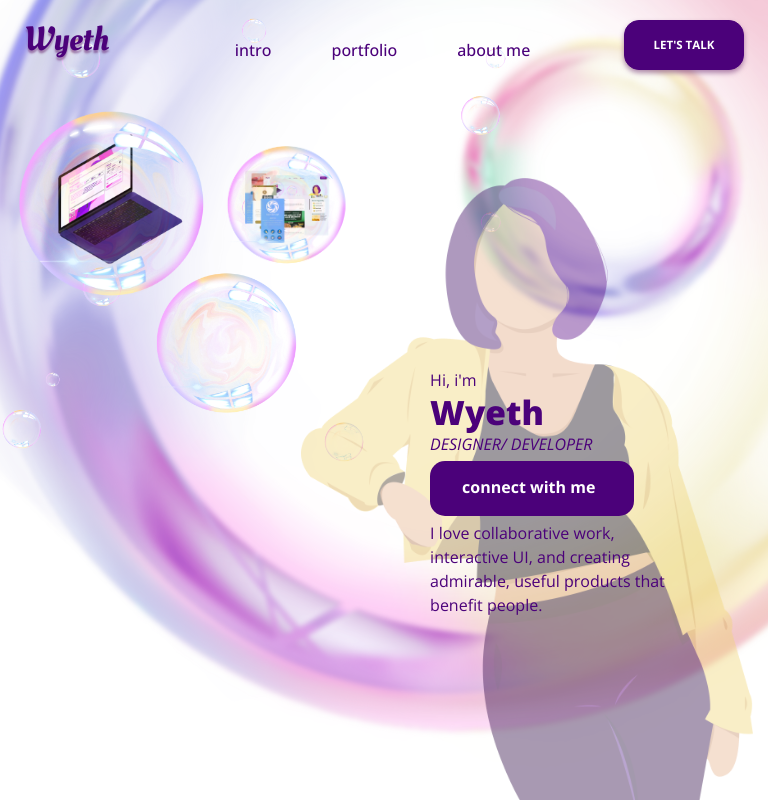
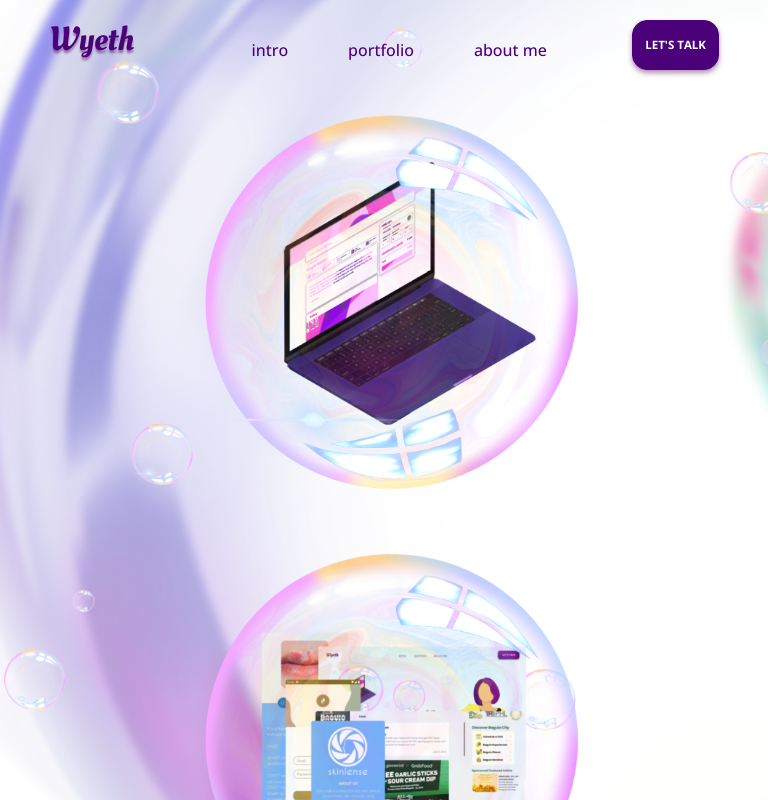
Before and after one commit to danawyeth/wyeth-balbin, a React (Create React App) app: page / in a window 768 px wide. Shown: the top 800 px of the page. Built offline with nearby package versions, Linux system fonts and the light colour scheme.

Commit message:
Almost fuly responsive. Donnu what to do for it to be 100% responsive but it's pretty good now imo. so TO DO NEXT TASK: To make header and intro functional lmao it took me too long l=to fix it because im just too perfectionist huhu

```diff
--- a/src/styles/app.scss
+++ b/src/styles/app.scss
@@ -6,8 +6,8 @@ $dark-primary: #4b017a;
 $dark-primary-lighten: rgba(101, 32, 106, 0.5);
 
 @mixin bubbleText {
-  width: 90%;
-  height: 30%;
+  max-width: 90%;
+  min-height: 30%;
   border-radius: 15px;
   font-size: clamp(0.7rem, 1.5vw, 4vh);
   position: absolute;
@@ -28,6 +28,12 @@ $dark-primary-lighten: rgba(101, 32, 106, 0.5);
       background-color: rgba($color: #fff, $alpha: 0.9);
       box-shadow: 0 0 0 0 inset, 0 10px 10px 4px rgba(101, 32, 106, 0.7);
       //box-shadow: 0 0 0 0 inset, 0 10px 20px 5px rgba($color: #fff, $alpha: .8);
+
+      @media (max-width: 960px) {
+          padding: 35px 12vw;
+          font-size: 3vw;
+          margin: 35% 0 0 7%;
+      }
     }
   }
 }
@@ -44,22 +50,21 @@ $dark-primary-lighten: rgba(101, 32, 106, 0.5);
   //  background-color: $light;
   background-image: url("../wyeBg.png");
   background-size: cover;
-  width: clamp(720px, 100%, 1920px);
-  margin: 0 auto;
+  //  max-width: clamp(720px, 100%, 1920px);
+  //  margin: 0 auto;
 }
 
 .header {
-
-    @media screen and (max-width: 868px) {
-
-
-    }
   .flex {
     display: flex;
     justify-content: space-between;
   }
   .container {
     padding: 20px 0;
+
+    @media screen and (max-width:960px) {
+        padding: 20px 25px;
+    }
 
     h1 {
       font-family: "Oleo Script", cursive;
@@ -85,7 +90,7 @@ $dark-primary-lighten: rgba(101, 32, 106, 0.5);
       }
     }
     button {
-      width: clamp(60px, 1920px, 120px);
+      max-width: clamp(60px, 1920px, 120px);
       height: 50px;
       border-radius: 15px;
       font-weight: 700;
@@ -107,18 +112,14 @@ $dark-primary-lighten: rgba(101, 32, 106, 0.5);
 }
 
 .intro {
-    width: auto;
-  height: 100vh;
+  max-width: 100%;
+  min-height: 100vh;
   display: flex;
   margin-top: 10px;
 
   .leftIntro {
-    width: 58%;
+    max-width: 58%;
     position: relative;
-
-    @media screen and (max-width: 1280px) {
-      z-index: 10;
-    }
 
     .flex {
       margin-top: -20px;
@@ -128,34 +129,19 @@ $dark-primary-lighten: rgba(101, 32, 106, 0.5);
       flex-flow: row wrap;
       align-items: center;
 
-      img {
-        @media screen and (min-width: 768px) {
-            //position: absolute;
-            overflow: auto;
-            //display: block;
-            margin: 0 auto;
-            padding: 0 auto;
-
-          }
-      }
-
       .box1 {
-        width: 50%;
-        height: 50%;
+        max-width: 50%;
+        min-height: 50%;
         margin-left: 80px;
         transition: all 10s ease;
         animation: animate 10s ease-in-out infinite;
         @include hoverBubbleP();
 
-        @media screen and (max-width: 768px) {
-        margin: 0;
-        }
-
         p {
           @include bubbleText();
         }
         .webBubble {
-          width: 100%;
+          max-width: 100%;
         }
 
         @keyframes animate {
@@ -170,15 +156,11 @@ $dark-primary-lighten: rgba(101, 32, 106, 0.5);
       }
 
       .box2 {
-        width: 32%;
+        max-width: 32%;
         margin-left: 20px;
         margin-top: 85px;
         animation: animate 11s ease-in-out infinite;
         @include hoverBubbleP();
-
-        @media screen and (max-width: 768px) {
-            margin: 0;
-            }
 
         @keyframes animate {
           0%,
@@ -195,22 +177,16 @@ $dark-primary-lighten: rgba(101, 32, 106, 0.5);
           padding: 9%;
         }
         .uiBubble {
-          width: 100%;
+          max-width: 100%;
         }
       }
 
       .box3 {
-        width: 38%;
-        margin-left: 368px;
+        max-width: 38%;
+        margin-left: 24vw;
         margin-top: -65px;
         animation: animate 8s ease-in-out infinite;
         @include hoverBubbleP();
-
-        @media screen {
-            @media (max-width: 768px) {
-            margin: -10% 0 0 33%;
-            }
-        }
 
         p {
           @include bubbleText();
@@ -228,24 +204,39 @@ $dark-primary-lighten: rgba(101, 32, 106, 0.5);
         }
 
         .tdBubble {
-          width: 100%;
+          max-width: 100%;
         }
+      }
+
+      @media (max-width: 960px) {
+          display: block;
+          .box1, .box2, .box3 {
+              margin: 0 auto;
+              max-width: 60%;
+              height: 100%;
+          }
+
       }
     }
   }
 
   .rightIntro {
-    width: 44%;
+    overflow: hidden;
+    max-width: 44%;
     position: relative;
+
 
     .introText {
       position: absolute;
       float: left;
-      margin: 260px 0 0 0;
+
+      margin: 38vh 0 0 0;
       //  z-index: 3;
 
-      @media screen and (max-width: 1280px) {
+        @media screen and (max-width: 960px) {
           z-index: 10;
+          margin-top: 31vh;
+        //margin: 0 auto;
         }
 
       .hi {
@@ -262,7 +253,7 @@ $dark-primary-lighten: rgba(101, 32, 106, 0.5);
         position: absolute;
       }
       .connectWMeDiv {
-        width: 85%;
+        max-width: 85%;
         height: 55px;
         margin-top: 29px;
         padding: 14px 32px;
@@ -297,13 +288,13 @@ $dark-primary-lighten: rgba(101, 32, 106, 0.5);
             background-color: $dark-primary;
             margin: 0 4px;
             cursor: pointer;
-            width: 40px;
+            max-width: 40px;
             height: 40px;
             color: #eefcfd;
             border-color: #fff;
             border-radius: 50%;
 
-            &:hover{
+            &:hover {
               background-color: $light;
               color: $dark-primary;
             }
@@ -312,35 +303,41 @@ $dark-primary-lighten: rgba(101, 32, 106, 0.5);
       }
 
       .long-text {
-        width: 240px;
+        max-width: 240px;
         margin-top: 5px;
       }
     }
     .wyethPng {
       position: relative;
       z-index: 6;
-      margin-top: 70px;
-      margin-right: 15px;
-      height: 640px;
-      float: right;
+      margin-top: 9vh;
+      margin-left: 10vw;
+      max-height: 93vh;
       opacity: 1;
 
-      //  @media screen and (max-width:1280px){
-      //      opacity: .4;
-      //      z-index: 0;
-      //      margin-right: 25%;
-      //  }
-
-      @media screen {
-        @media (max-width: 1280px) {
-          opacity: 0.4;
+      @media (max-width: 960px) {
+        opacity: 0.6;
         z-index: 0;
-
-        }
-        @media (min-width: 1920px) {
-            margin-right: 25%;
+        margin-top: 0;
       }
     }
+  }
+
+  @media (max-width: 960px) {
+    display: block;
+    margin: 0 auto;
+    padding-top: 0;
+
+    .leftIntro,
+    .rightIntro {
+      max-width: 100%;
+      padding: 0 20px;
+    }
+
+    .rightIntro {
+        align-items: center;
+        padding: 0 20vw;
+        margin-top: 0;
     }
   }
 }
@@ -357,7 +354,6 @@ $dark-primary-lighten: rgba(101, 32, 106, 0.5);
       width: 100vw;
       //margin: 0 auto;
       background-color: black;
-
     }
   }
 }
```
Lines whose indentation alone changed are shown as unchanged.
